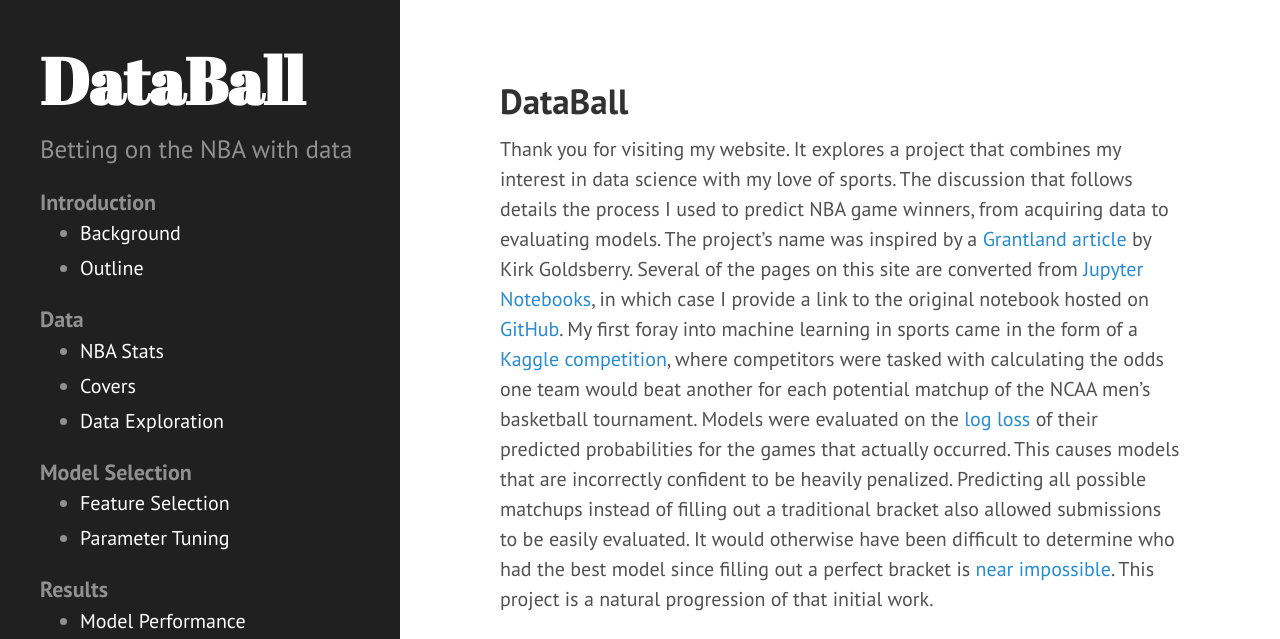
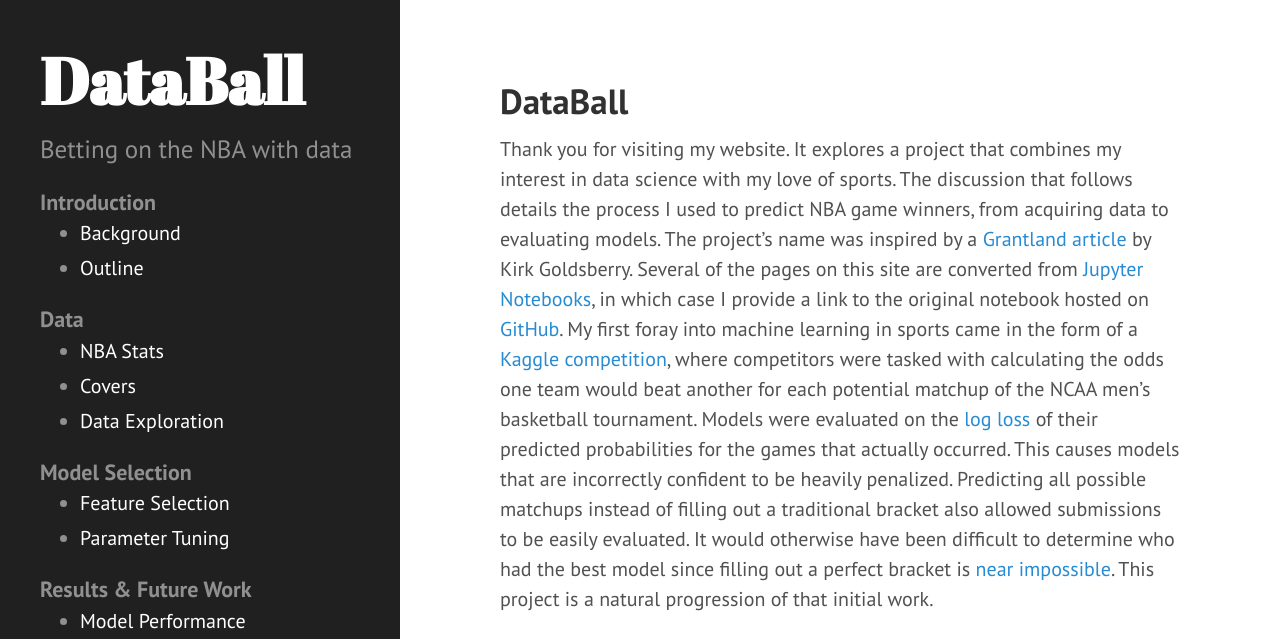
Before and after one commit to cedev935/databall-betting, a Jekyll site: the page built from docs/index.md, in a window 1280 px wide. Shown: the top 639 px of the page. Built offline with Jekyll 4.4.1, drawn with Linux system fonts in a browser that asks for light colours.

Commit message:
Add future work to section title in navigation bar

```diff
--- a/docs/_data/navigation.yml
+++ b/docs/_data/navigation.yml
@@ -21,7 +21,7 @@
   - title: Parameter Tuning
     url: /model/parameters/
 
-- title: Results
+- title: Results & Future Work
   pages:
   - title: Model Performance
     url: /results/performance/
```
